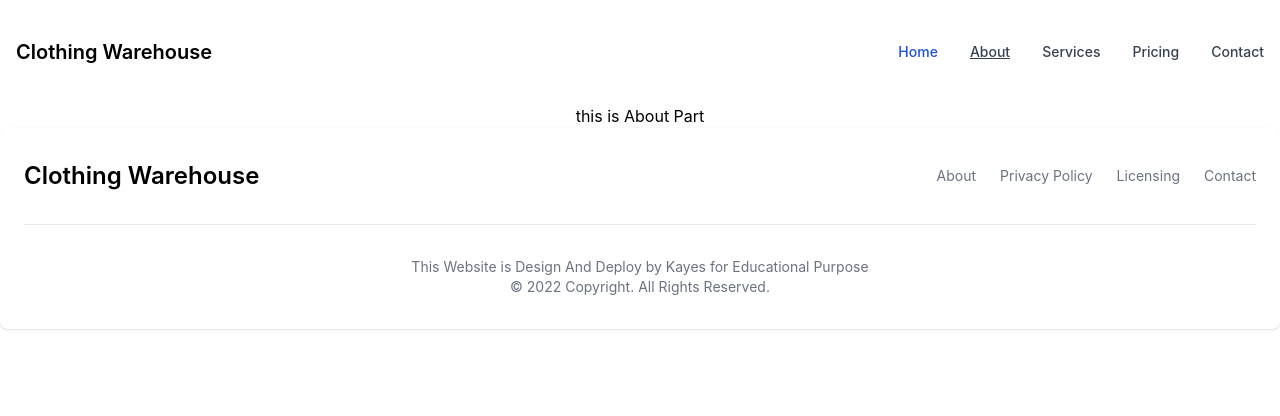
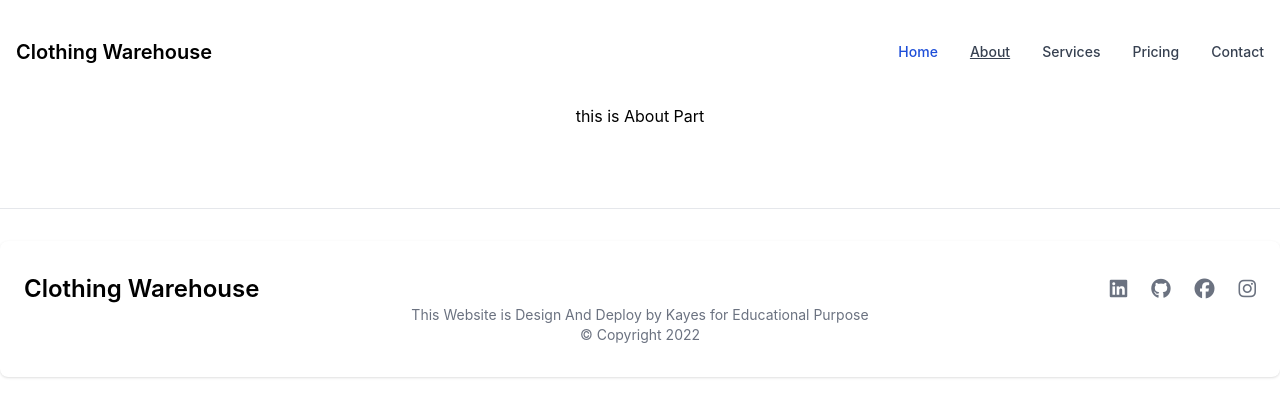
Before and after one commit to its-kayes/warehouse-client, a React (Create React App) app: page /about in a window 1280 px wide. Shown: the top 416 px of the page. Built offline with nearby package versions, Linux system fonts and the light colour scheme.

Commit message:
Footer Done

```diff
--- a/public/index.html
+++ b/public/index.html
@@ -24,7 +24,12 @@
       work correctly both with client-side routing and a non-root public URL.
       Learn how to configure a non-root public URL by running `npm run build`.
     -->
-    <title>React App</title>
+
+
+    <!-- FontAwesome -->
+
+    <script src="https://kit.fontawesome.com/1fe5eeb043.js" crossorigin="anonymous"></script>
+    <title>Clothing Warehouse</title>
   </head>
   <body>
     <noscript>You need to enable JavaScript to run this app.</noscript>
--- a/src/components/Footer/Footer.js
+++ b/src/components/Footer/Footer.js
@@ -2,35 +2,34 @@ import React from 'react';
 
 const Footer = () => {
     return (
-        <div>
+        <div className='mt-20'>
+<hr class="my-6 border-gray-200 sm:mx-auto dark:border-gray-700 lg:my-8" />
 
             <footer class="p-4 bg-white rounded-lg shadow md:px-6 md:py-8 dark:bg-gray-800">
                 <div class="sm:flex sm:items-center sm:justify-between">
-                            <span class="self-center text-2xl font-semibold whitespace-nowrap dark:text-white"> Clothing Warehouse </span>
+                    <span class="self-center text-2xl font-semibold whitespace-nowrap dark:text-white"> Clothing Warehouse </span>
                     {/* <a href="https://flowbite.com" class="flex items-center mb-4 sm:mb-0">
                         <img src="/docs/images/logo.svg" class="mr-3 h-8" alt="Flowbite Logo" />
                     </a> */}
-                    <span class="block text-sm text-gray-500 sm:text-center dark:text-gray-400">  </span>
-                    <ul class="flex flex-wrap items-center mb-6 text-sm text-gray-500 sm:mb-0 dark:text-gray-400">
+
+                    <ul class="flex flex-wrap items-center mb-6 text-xl text-gray-500 sm:mb-0 dark:text-gray-400">
                         <li>
-                            <a href="#" class="mr-4 hover:underline md:mr-6 ">About</a>
+                            <a href="#" class="mr-4 hover:underline md:mr-6 "><i class="fa-brands fa-linkedin"></i></a>
                         </li>
                         <li>
-                            <a href="#" class="mr-4 hover:underline md:mr-6">Privacy Policy</a>
+                            <a href="#" class="mr-4 hover:underline md:mr-6"><i class="fa-brands fa-github"></i></a>
                         </li>
                         <li>
-                            <a href="#" class="mr-4 hover:underline md:mr-6 ">Licensing</a>
+                            <a href="#" class="mr-4 hover:underline md:mr-6 "><i class="fa-brands fa-facebook"></i></a>
                         </li>
                         <li>
-                            <a href="#" class="hover:underline">Contact</a>
+                            <a href="#" class="hover:underline"><i class="fa-brands fa-instagram"></i></a>
                         </li>
                     </ul>
                 </div>
-                <hr class="my-6 border-gray-200 sm:mx-auto dark:border-gray-700 lg:my-8" />
-                    <span class="block text-sm text-gray-500 sm:text-center dark:text-gray-400"> This Website is Design And Deploy by Kayes for Educational Purpose
-                    </span>
-                    <span class="block text-sm text-gray-500 sm:text-center dark:text-gray-400">© 2022 Copyright. All Rights Reserved.
-                    </span>
+                <span class="block text-sm text-gray-500 sm:text-center dark:text-gray-400"> This Website is Design And Deploy by Kayes for Educational Purpose
+                </span>
+                <span class="block text-sm text-gray-500 sm:text-center dark:text-gray-400">© Copyright 2022</span>
             </footer>
 
         </div>
```
